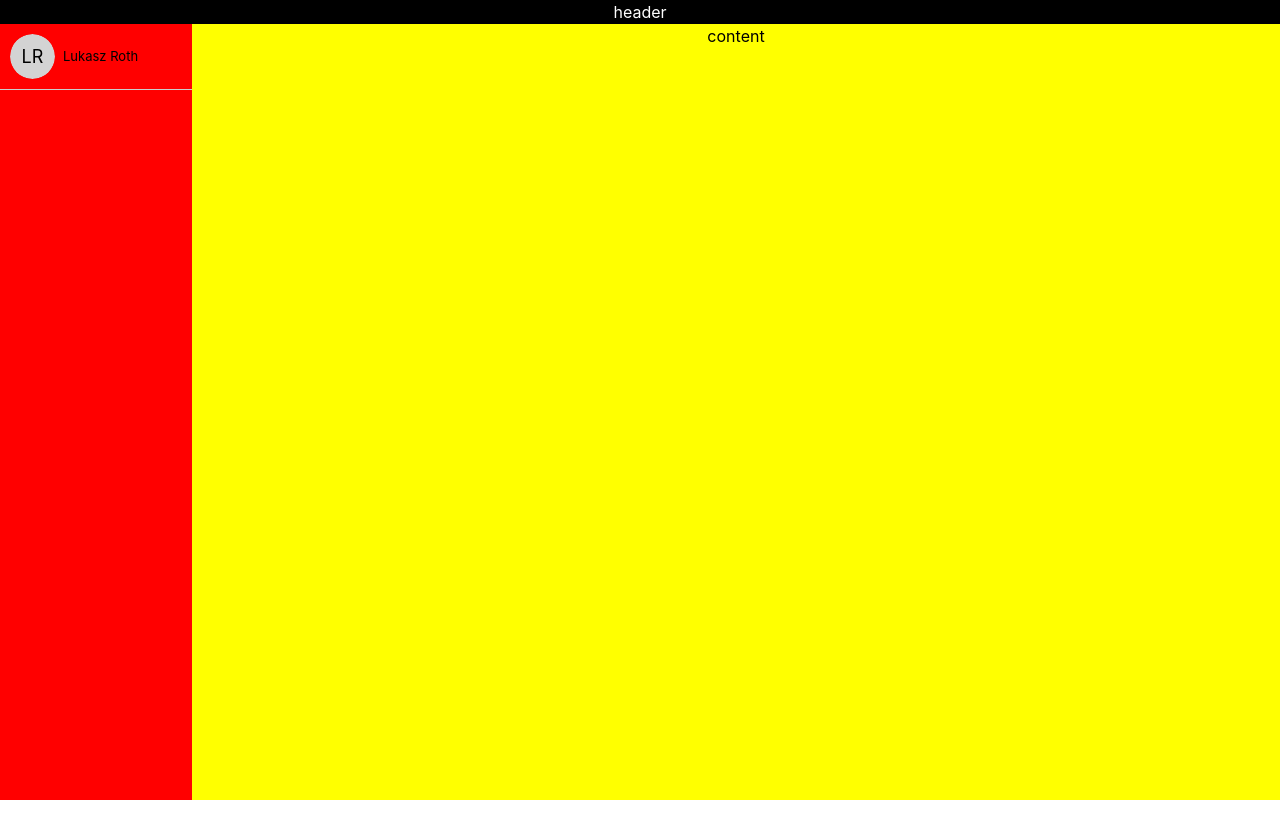
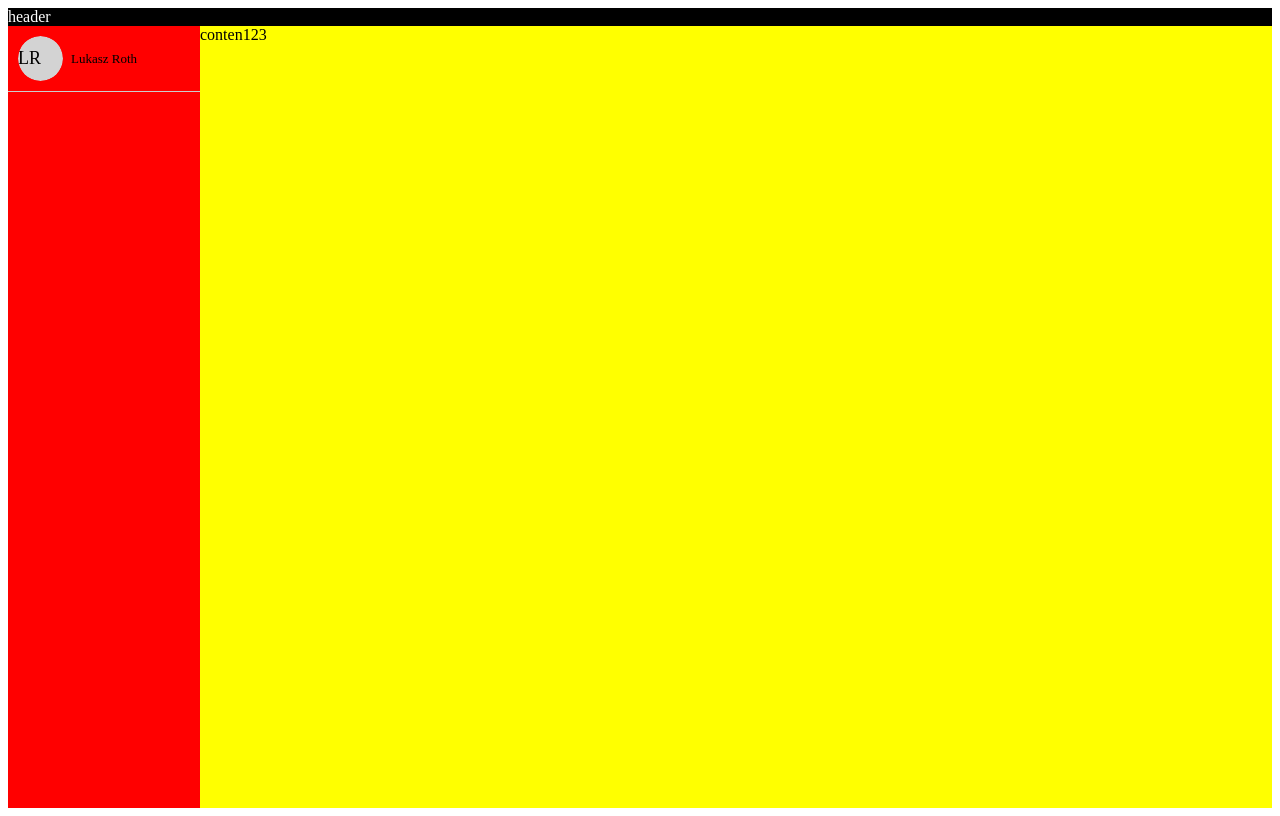
Before and after one commit to Bitnoise/react-scheduler, a React (Vite) app: page / in a window 1280 px wide. Built offline with nearby package versions, Linux system fonts and the light colour scheme.

Commit message:
SCHEDULER-1 example components

```diff
--- a/src/App.css
+++ /dev/null
@@ -1,4 +0,0 @@
-#root {
-  margin: 0 auto;
-  text-align: center;
-}
--- a/src/App.tsx
+++ b/src/App.tsx
@@ -1,12 +1,7 @@
-import "./App.css";
-import Scheduler from "./components/Scheduler";
+import { Scheduler } from "./components/Scheduler";
 
 function App() {
-  return (
-    <div className="App">
-      <Scheduler />
-    </div>
-  );
+  return <Scheduler />;
 }
 
 export default App;
--- a/src/components/Resource/index.tsx
+++ b/src/components/Resource/index.tsx
@@ -1,6 +1,5 @@
 import styled from "styled-components";
 
-const Resource = () => {
 const Wrapper = styled.div`
   border-bottom: solid 1px #ccc;
   font-size: small;
@@ -41,6 +40,7 @@ const Resource = () => {
   margin-left: 8px;
 `;
 
+const Resource = () => {
   return (
     <Wrapper>
       <Box>
--- a/src/components/Scheduler/index.tsx
+++ b/src/components/Scheduler/index.tsx
@@ -27,16 +27,14 @@ const Main = styled.div`
   color: black;
 `;
 
-const Scheduler = () => {
+export const Scheduler = () => {
   return (
     <Container>
       <Header>header</Header>
       <Sidebar>
         <Resource />
       </Sidebar>
-      <Main>content</Main>
+      <Main>conten123</Main>
     </Container>
   );
 };
-
-export default Scheduler;
--- a/src/index.css
+++ /dev/null
@@ -1,21 +0,0 @@
-:root {
-  font-family: Inter, system-ui, Avenir, Helvetica, Arial, sans-serif;
-  line-height: 1.5;
-  font-weight: 400;
-
-  color-scheme: light dark;
-  color: rgb(0, 0, 0);
-  background-color: #ffffff;
-
-  font-synthesis: none;
-  text-rendering: optimizeLegibility;
-  -webkit-font-smoothing: antialiased;
-  -moz-osx-font-smoothing: grayscale;
-  -webkit-text-size-adjust: 100%;
-}
-
-body {
-  margin: 0;
-  min-width: 320px;
-  min-height: 100vh;
-}
--- /dev/null
+++ b/src/index.ts
@@ -0,0 +1,3 @@
+import { Scheduler } from "./components/Scheduler";
+
+export { Scheduler };
--- a/src/main.tsx
+++ b/src/main.tsx
@@ -1,7 +1,6 @@
 import React from "react";
 import ReactDOM from "react-dom/client";
 import App from "./App";
-import "./index.css";
 
 ReactDOM.createRoot(document.getElementById("root") as HTMLElement).render(
   <React.StrictMode>
```
Also changed, not shown: 1 other file (tests, documents, lock files or other folders). Lines whose indentation alone changed are shown as unchanged.
